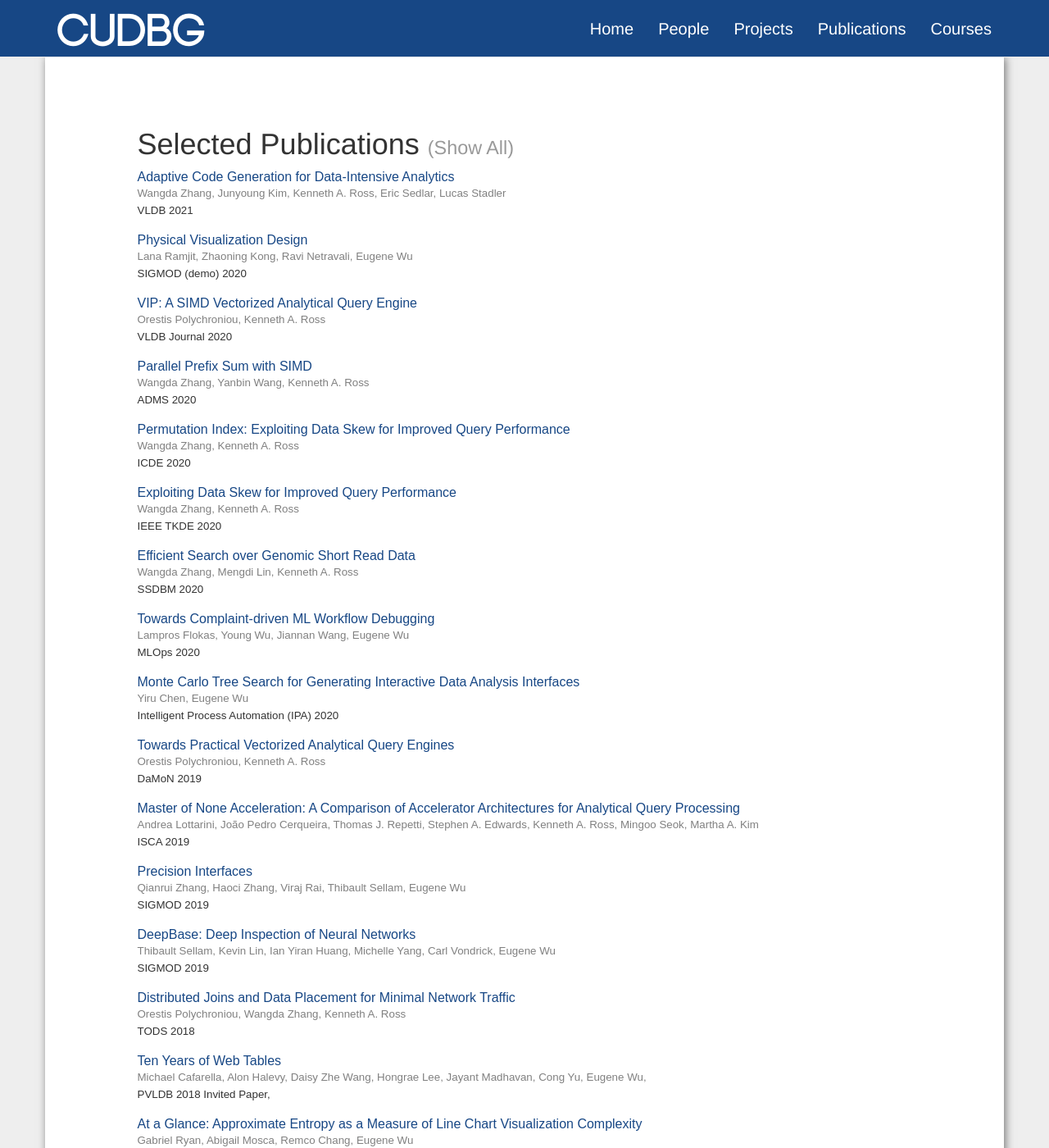
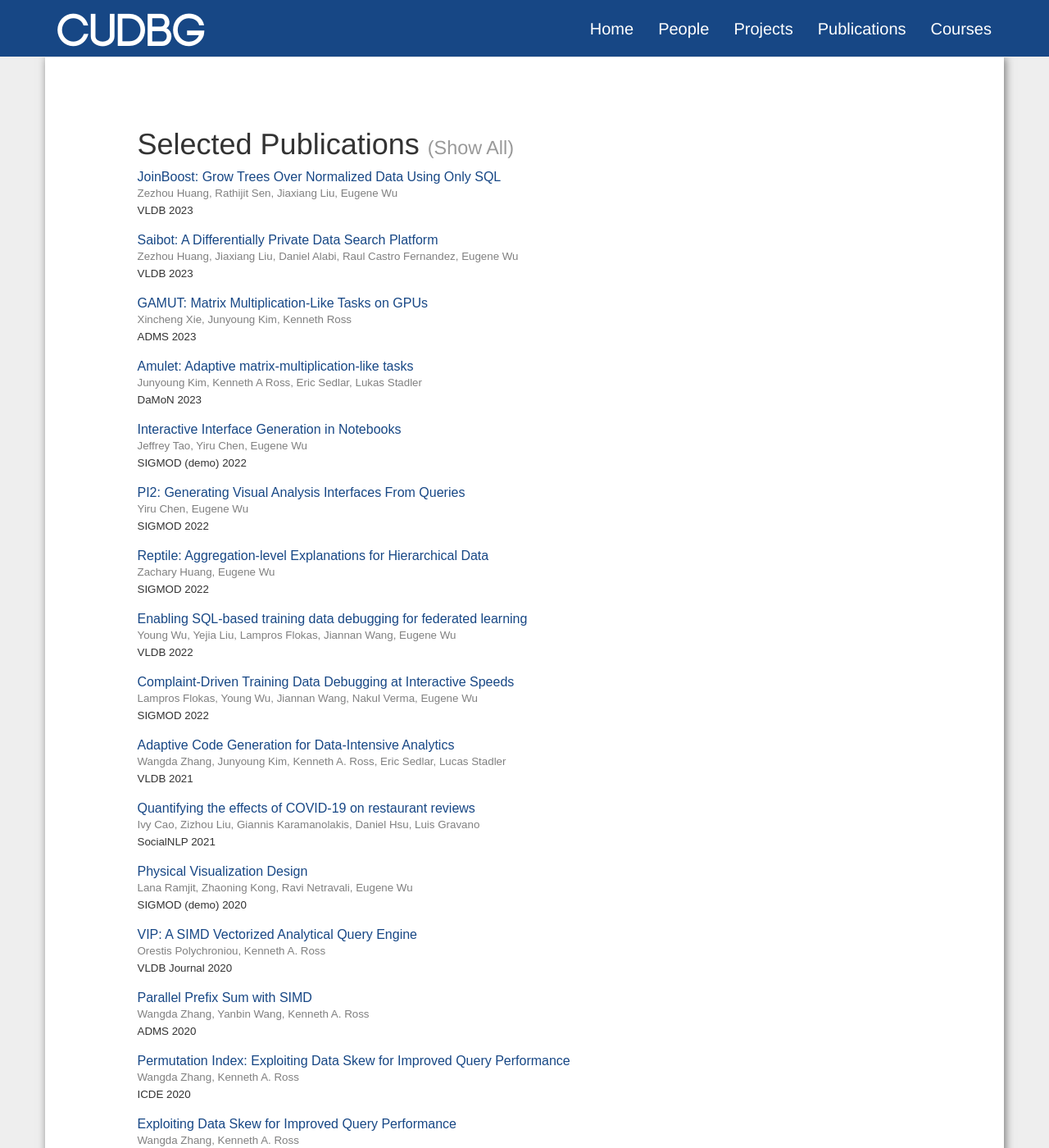
Before and after one commit to cudbg/cudbg.github.io, a Jekyll site: the page built from publications.md, in a window 1280 px wide and 1400 px high. Shown: the whole window at 82% size. Built offline with Jekyll 4.4.1, drawn with Linux system fonts in a browser that asks for light colours; nearby versions of some CDN libraries.

```diff
--- a/_data/news.yml
+++ b/_data/news.yml
@@ -1,3 +1,7 @@
+- date: October 2022
+  news: Lampros Flokas successfully defended his Ph.D. thesis!
+- date: July 2022
+  news: Giannis Karamanolakis successfully defended his Ph.D. thesis!
 - date: August 2020
   news: Wangda Zhang successfully defended his Ph.D. thesis!
 - date: March 2019
--- a/_data/pubs.yml
+++ b/_data/pubs.yml
@@ -17,10 +17,60 @@
 #   tags: you can ignore this attribute
 #
 #
+- title: 'JoinBoost: Grow Trees Over Normalized Data Using Only SQL'
+  authors: Zezhou Huang, Rathijit Sen, Jiaxiang Liu, Eugene Wu
+  conf: VLDB 2023
+  url: https://dl.acm.org/doi/10.14778/3611479.3611509
+  selected: true
+- title: 'Saibot: A Differentially Private Data Search Platform'
+  authors: Zezhou Huang, Jiaxiang Liu, Daniel Alabi, Raul Castro Fernandez, Eugene Wu
+  conf: VLDB 2023
+  url: https://dl.acm.org/doi/abs/10.14778/3611479.3611508
+  selected: true
+- title: 'GAMUT: Matrix Multiplication-Like Tasks on GPUs'
+  authors: Xincheng Xie, Junyoung Kim, Kenneth Ross
+  conf: ADMS 2023
+  url: https://ceur-ws.org/Vol-3462/ADMS6.pdf
+  selected: true
+- title: 'Amulet: Adaptive matrix-multiplication-like tasks'
+  authors: Junyoung Kim, Kenneth A Ross, Eric Sedlar, Lukas Stadler
+  conf: DaMoN 2023
+  url: https://dl.acm.org/doi/pdf/10.1145/3592980.3595301
+  selected: true
+- title: 'Interactive Interface Generation in Notebooks'
+  authors: Jeffrey Tao, Yiru Chen, Eugene Wu
+  conf: SIGMOD (demo) 2022
+  url: https://www.dropbox.com/s/s1p1byz7tlquj5v/pi2-sigmod22demo-camera.pdf?dl=0
+  selected: true
+- title: 'PI2: Generating Visual Analysis Interfaces From Queries'
+  authors: Yiru Chen, Eugene Wu
+  conf: SIGMOD 2022
+  url: https://www.dropbox.com/s/bfs2qclp9slwfvi/pi-sigmod22-camera.pdf?dl=0
+  selected: true
+- title: 'Reptile: Aggregation-level Explanations for Hierarchical Data'
+  authors: Zachary Huang, Eugene Wu
+  conf: SIGMOD 2022
+  url: https://arxiv.org/pdf/2103.07037.pdf
+  selected: true
+- title: 'Enabling SQL-based training data debugging for federated learning'
+  authors: Young Wu, Yejia Liu, Lampros Flokas, Jiannan Wang, Eugene Wu
+  conf: VLDB 2022
+  url: https://arxiv.org/pdf/2108.11884.pdf
+  selected: true
+- title: 'Complaint-Driven Training Data Debugging at Interactive Speeds'
+  authors: Lampros Flokas, Young Wu, Jiannan Wang, Nakul Verma, Eugene Wu
+  conf: SIGMOD 2022
+  url: https://www.dropbox.com/s/qrwcyy7ln91492k/rainpp-sigmod22-camera.pdf?dl=0
+  selected: true
 - title: 'Adaptive Code Generation for Data-Intensive Analytics'
   authors: Wangda Zhang, Junyoung Kim, Kenneth A. Ross, Eric Sedlar, Lucas Stadler
   conf: VLDB 2021
   url: http://www.vldb.org/pvldb/vol14/p929-zhang.pdf
+  selected: true
+- title: 'Quantifying the effects of COVID-19 on restaurant reviews'
+  authors: Ivy Cao, Zizhou Liu, Giannis Karamanolakis, Daniel Hsu, Luis Gravano
+  conf: SocialNLP 2021
+  url: https://aclanthology.org/2021.socialnlp-1.4.pdf
   selected: true
 - title: 'Physical Visualization Design'
   authors: Lana Ramjit, Zhaoning Kong, Ravi Netravali, Eugene Wu
```
Also changed, not shown: _data/people.yml (+15 -9 lines), files/images/members/kostis.jpg (added), files/images/members/person_placeholder.jpg (added).
